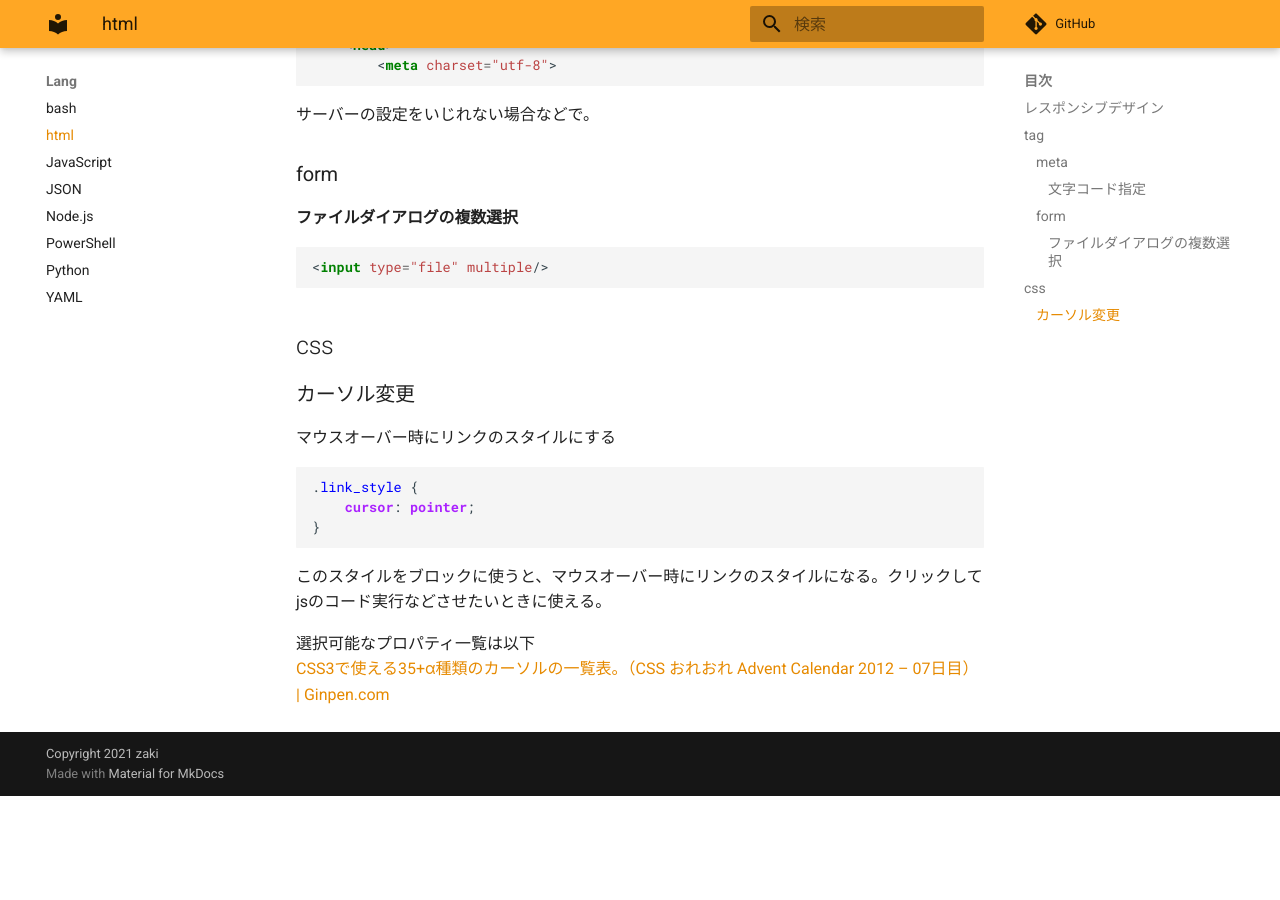
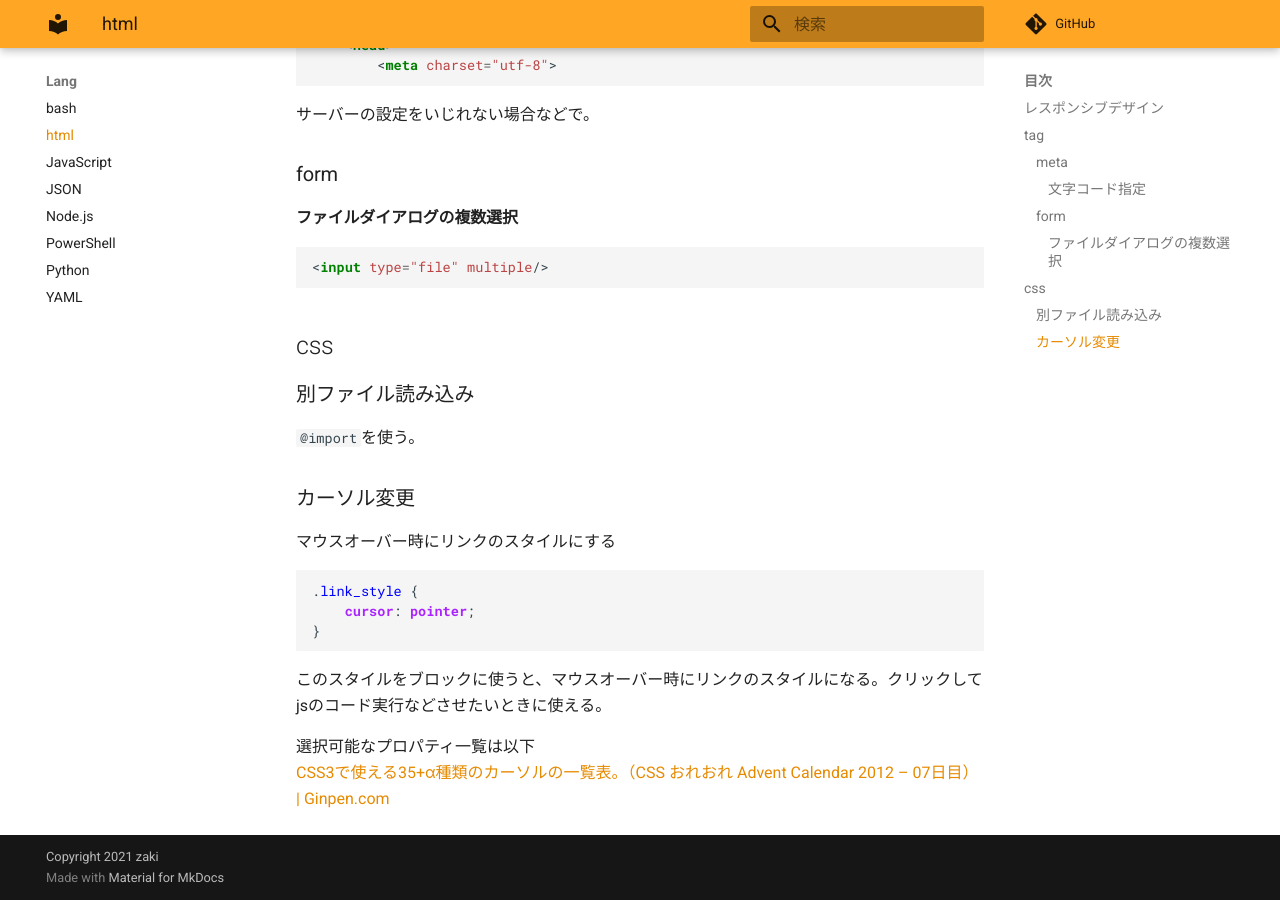
Before and after one commit to zaki-lknr/docs, an MkDocs documentation site: the page built from docs/lang/html.md, in a window 1280 px wide and 900 px high, scrolled down 555 px. Built offline with MkDocs 1.6.1 and Material for MkDocs 9.7.7, drawn with Linux system fonts in a browser that asks for light colours; comment, search, counter and statistics services are not loaded; before the commit the page ends 1351 px from its top, so only the background shows below that.

Commit message:
add: lang/html: css: @import

```diff
--- a/docs/lang/html.md
+++ b/docs/lang/html.md
@@ -33,6 +33,10 @@
 
 ## css
 
+### 別ファイル読み込み
+
+`@import`を使う。
+
 ### カーソル変更
 
 マウスオーバー時にリンクのスタイルにする
```
